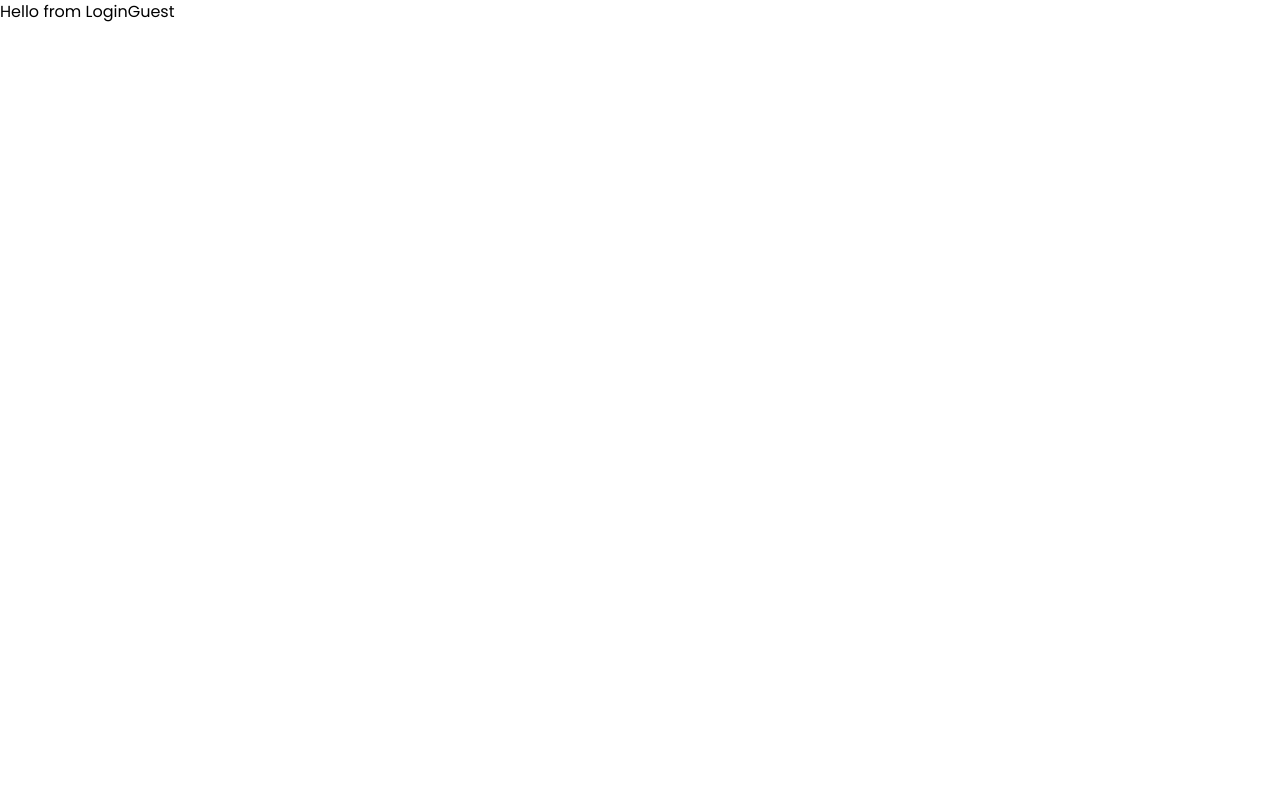
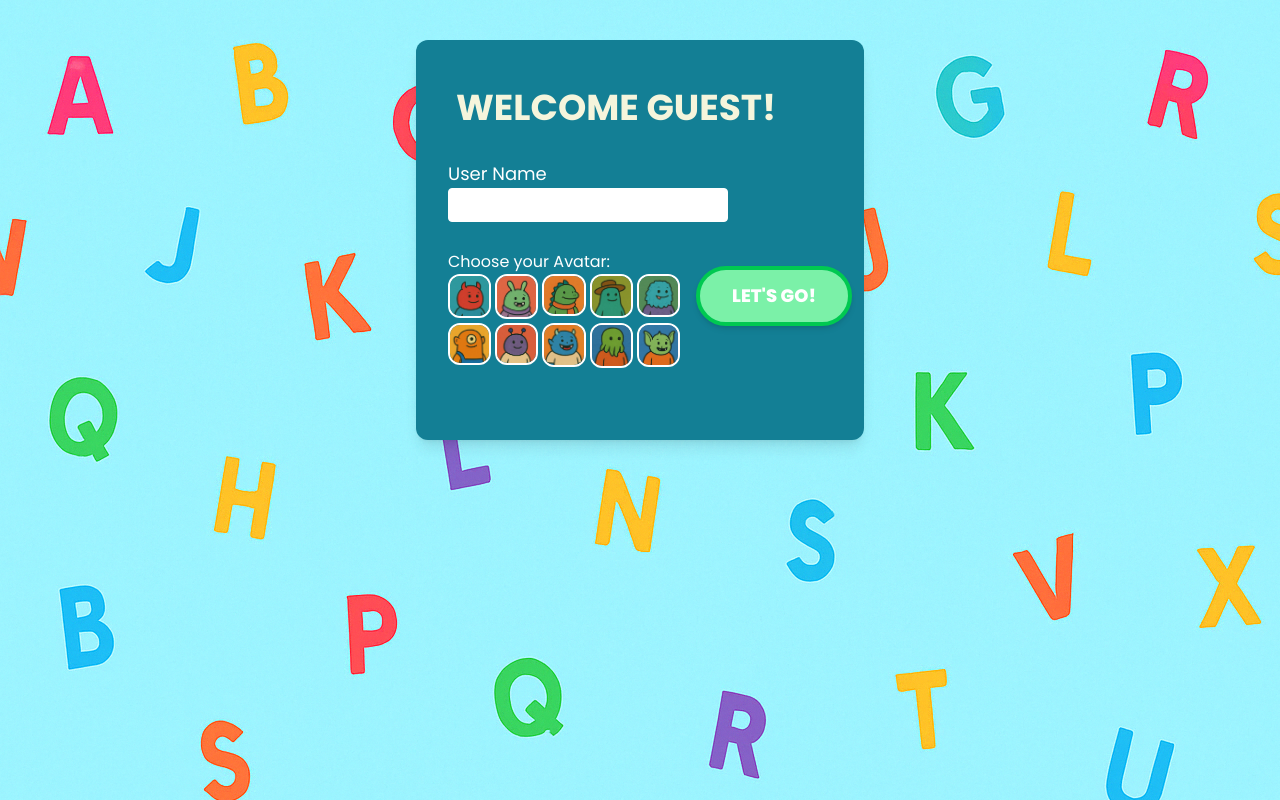
Before and after one commit to English-app-game/frontend, a React (Vite) app: page /login/guest in a window 1280 px wide. Built offline with nearby package versions, Linux system fonts and the light colour scheme.

Commit message:
guest login page completed

```diff
--- a/src/ui/pages/LoginGuest.jsx
+++ b/src/ui/pages/LoginGuest.jsx
@@ -1,3 +1,35 @@
+import BlueBox from "../components/BlueBox";
+import Header from "../components/Header";
+import InputField from "../components/InputField";
+import * as avatars from "../../assets/index";
+import AvatarImg from "../components/AvatarImg";
+import PrimaryButton from "../components/PrimaryButton";
+
 export default function LoginGuest() {
-  return <div>Hello from LoginGuest</div>;
+  return (
+    <>
+      <div className="min-h-screen bg-[url('/homePage.png')] flex justify-center">
+        <div className="pt-10 w-full">
+          <BlueBox className="pr-3 ">
+            <Header text="WELCOME GUEST!" className="pl-2 pt-4" />
+            <div className="pt-7">
+              <InputField text="User Name" />
+            </div>
+            <div className="pt-7">
+            <PrimaryButton
+                text="LET'S GO!"
+                className="float-right mt-4 ml-4"
+              />
+              <h3 className="text-white">Choose your Avatar:</h3>
+              <div className="grid grid-cols-5 gap-1">
+                {Object.entries(avatars).map(([key, src]) => (
+                  <AvatarImg key={key} src={src} alt={key} />
+                ))}
+              </div>
+            </div>
+          </BlueBox>
+        </div>
+      </div>
+    </>
+  );
 }
```
